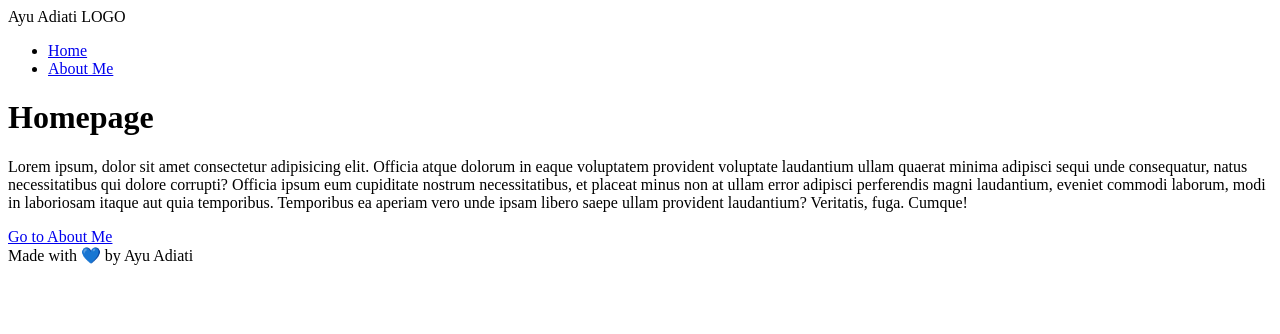
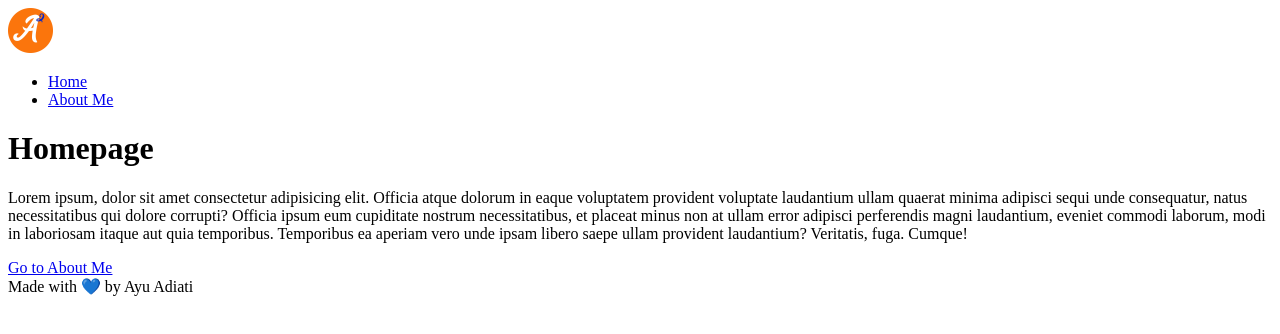
Before and after one commit to adiati98/ayu-portfolio, a Next.js app: page / in a window 1280 px wide. Shown: the top 334 px of the page. Built offline with nearby package versions, Linux system fonts and the light colour scheme.

Commit message:
Add logo to Navbar

```diff
--- a/components/Navbar.js
+++ b/components/Navbar.js
@@ -1,17 +1,27 @@
-import Link from "next/link";
+import Image from 'next/image'
+import Link from 'next/link'
 
 const Navbar = () => {
 	return (
 		<header>
 			<nav>
-        <div className="logo">Ayu Adiati LOGO</div>
+				<Image
+					src='/images/ayu_adiati_logo.png'
+					height={45}
+					width={45}
+					alt='logo'
+				/>
 				<ul>
-          <li><Link href="/">Home</Link></li>
-          <li><Link href="/about">About Me</Link></li>
+					<li>
+						<Link href='/'>Home</Link>
+					</li>
+					<li>
+						<Link href='/about'>About Me</Link>
+					</li>
 				</ul>
 			</nav>
 		</header>
-   );
+	)
 }
 
-export default Navbar;
+export default Navbar
```
Also changed, not shown: public/images/ayu_adiati_logo.png (added). Lines whose indentation alone changed are shown as unchanged.
